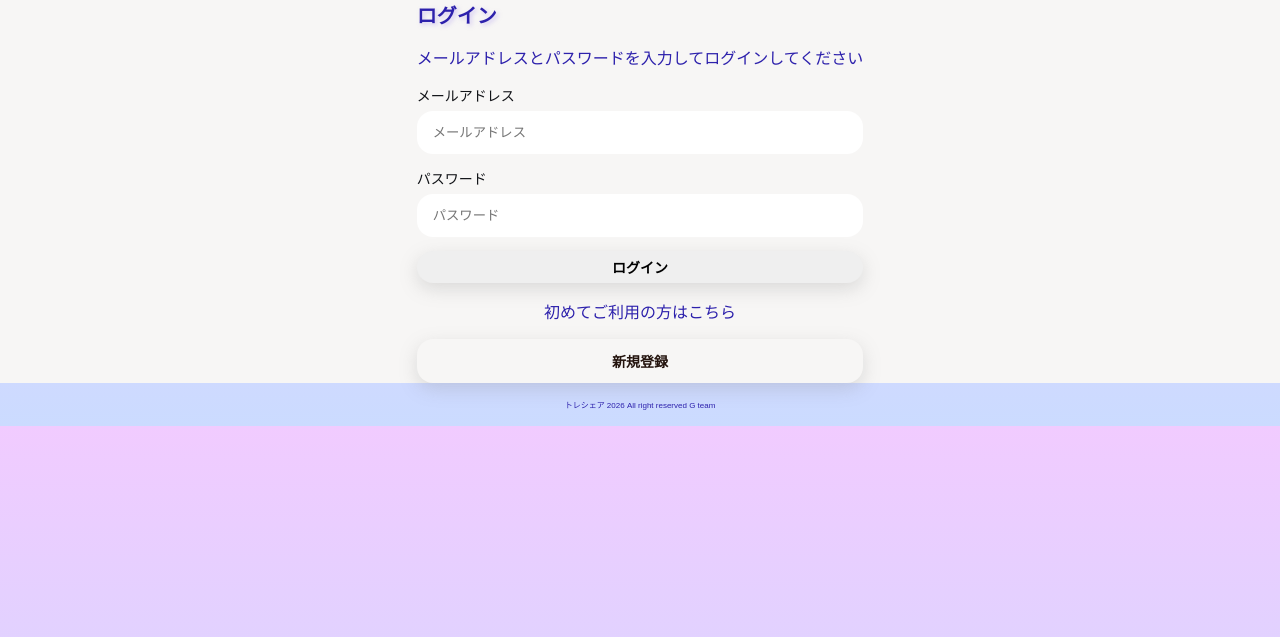
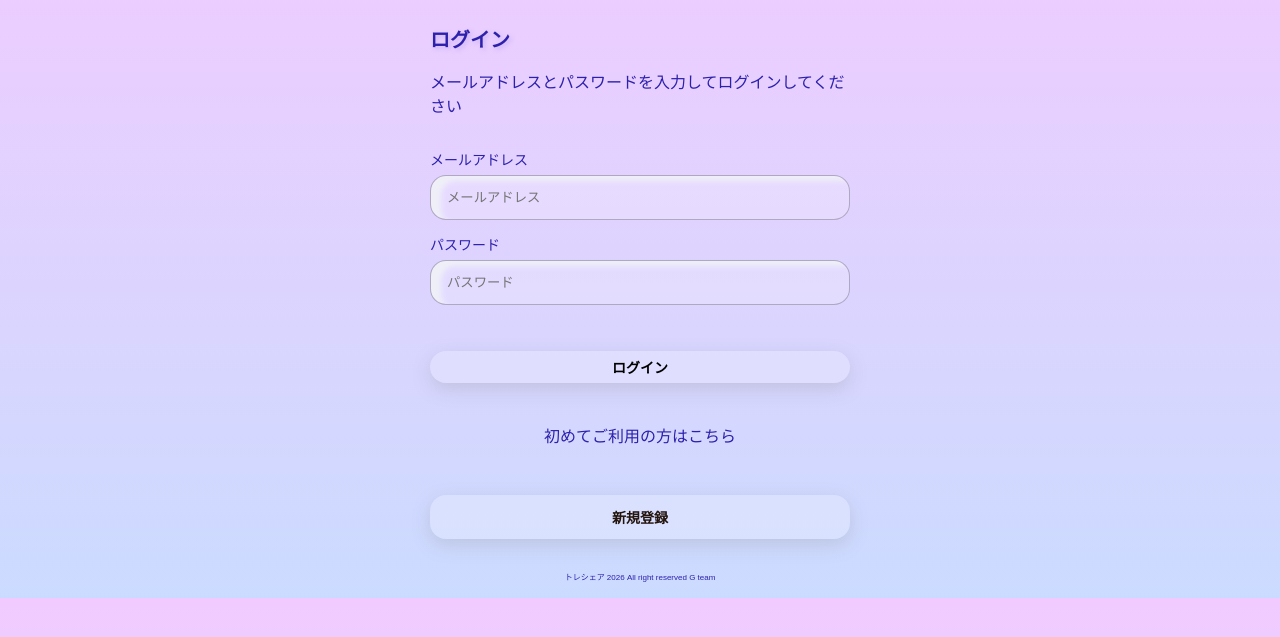
Before and after one commit to RT-Team-G/hackathon_TeamG, a Flask app: page /login in a window 1280 px wide. Shown: the part 104-741 px from the top of the page. Run offline with Flask 2, Linux system fonts and the light colour scheme; some libraries are stand-ins or nearby versions.

Commit message:
auth画面の調整すりガラスにできるところを変更

```diff
--- a/SNSApp/static/css/base.css
+++ b/SNSApp/static/css/base.css
@@ -311,9 +311,13 @@ img{
     display: flex;
     flex-direction: column; /* 縦並びに！ */
     align-items: center; /* 左右中央に！ */
+
+    width: 100%;
+    max-width: 420px;
+    margin: 24px auto;
 }
 
-.auth-title, .auth-subtitle{
+.auth-title, .card-subtitle{
     display: flex;
 
 }
@@ -330,6 +334,7 @@ img{
   gap: 14px;
   margin-top: 8px;
   width: 100%;
+  margin:32px auto;
 }
 
 
@@ -341,21 +346,25 @@ img{
 
 .auth-form label {
   font-size: 14px;
-  color: #121418;
+  color: #2D21AC;
 }
 
 .auth-form input[type="text"],
-.auth-form input[type="password"] {
-  border: none;
+.auth-form input[type="password"],
+.auth-form input[type="email"] {
+  border: 1px solid rgba(51,51,51,0.3);
   border-radius: 16px;
   padding: 14px 16px;
+  color: #2D21AC;
+  background-color: rgba(255,255,255,0.2);
+  box-shadow: inset 10px 5px 5px #efeff8;
 }
 
 .auth-form input[type="text"]:focus,
 .auth-form input[type="password"]:focus {
   border-color: rgba(37, 99, 235, 0.9);
   background: #ffffff;
-  box-shadow: 0 0 0 1px rgba(191, 219, 254, 0.9);
+  box-shadow: inset 10px 5px 5px #efeff8;
 }
 
 .auth-button {
@@ -370,6 +379,9 @@ img{
   align-items: center;
   box-shadow: 0 6px 18px rgba(134, 135, 137, 0.25);
   width: 100%;
+  background-color: rgba(255,255,255,0.2);
+
+  margin:32px auto 8px auto;
 }
 
 
--- a/SNSApp/templates/auth/login.html
+++ b/SNSApp/templates/auth/login.html
@@ -6,12 +6,12 @@
 <!--これ↓消すかも↓↓↓-->
   <div class="auth-topgazou"></div>
   <div class="page-auth">
-    <main class="auth-main">
+    <body class="auth-main">
       <div class="auth-wrapper">
         <div class="card">
           <div class="card-header">
             <h2 class="auth-title">ログイン</h2>
-            <p class="auth-subtitle">メールアドレスとパスワードを入力してログインしてください</p>
+            <p class="card-subtitle">メールアドレスとパスワードを入力してログインしてください</p>
             {% with messages = get_flashed_messages(with_categories=true) %}
               {% if messages %}
                 <div class="flash-messages">
@@ -47,6 +47,6 @@
           </div>
         </div>
       </div>
-    </main>
+    </body>
   </div>
 {% endblock %}
--- a/SNSApp/templates/auth/signup.html
+++ b/SNSApp/templates/auth/signup.html
@@ -4,7 +4,7 @@
 
 {#この下からこのページ独自の中身を書くところ #}
 {% block content %}
-<main class="auth-main"> <!-- 画面全体の中央寄せにする -->
+<body class="auth-main"> <!-- 画面全体の中央寄せにする -->
     <div class="auth-wrapper">
         <!-- サンプルではカード型ありますが、ログインに合わせます。
         <div class="card">
@@ -64,5 +64,5 @@
                 </form>
     <!-- </div> -->
     </div>
-</main>
+</body>
 {% endblock %}
```
